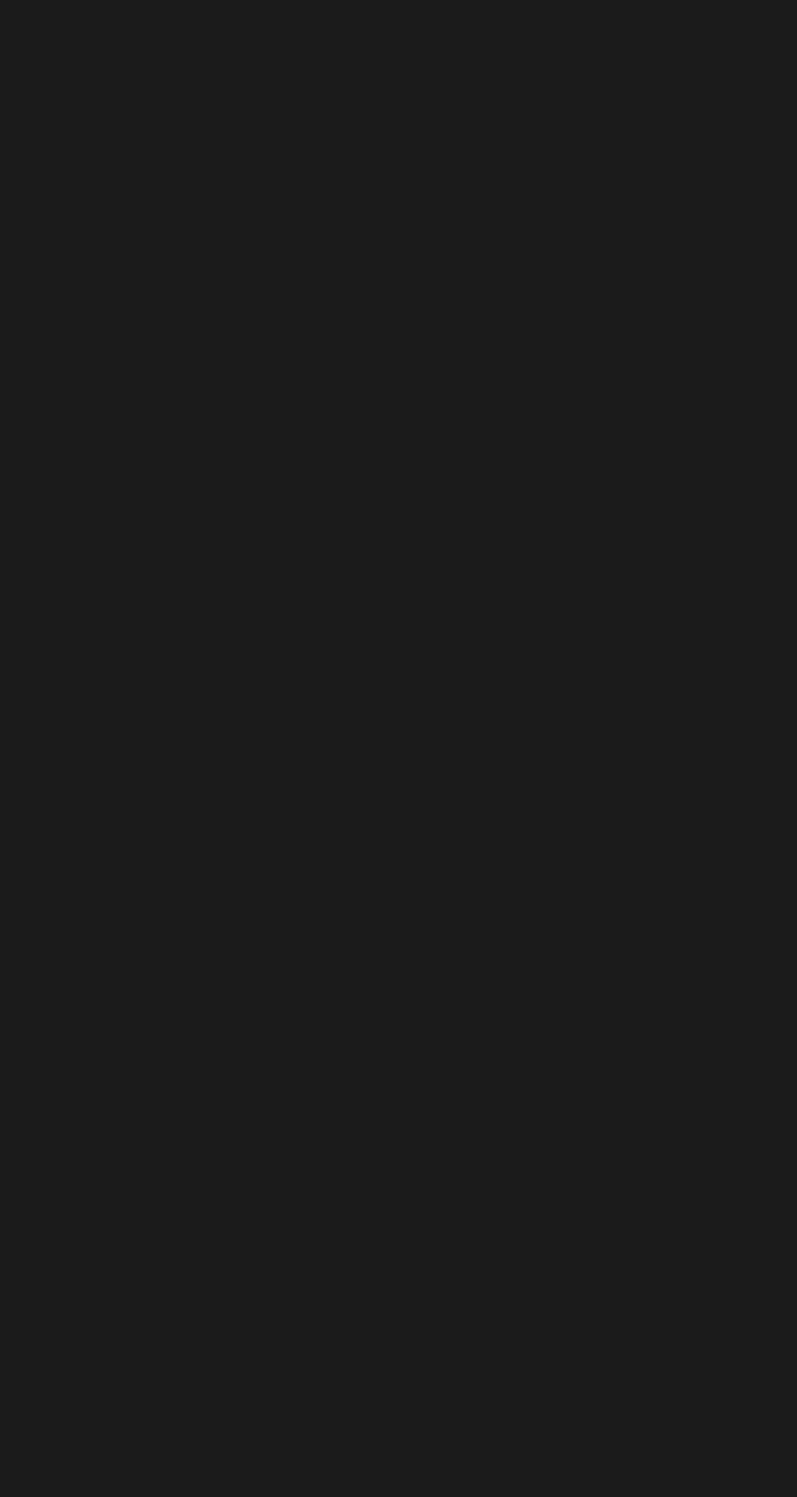
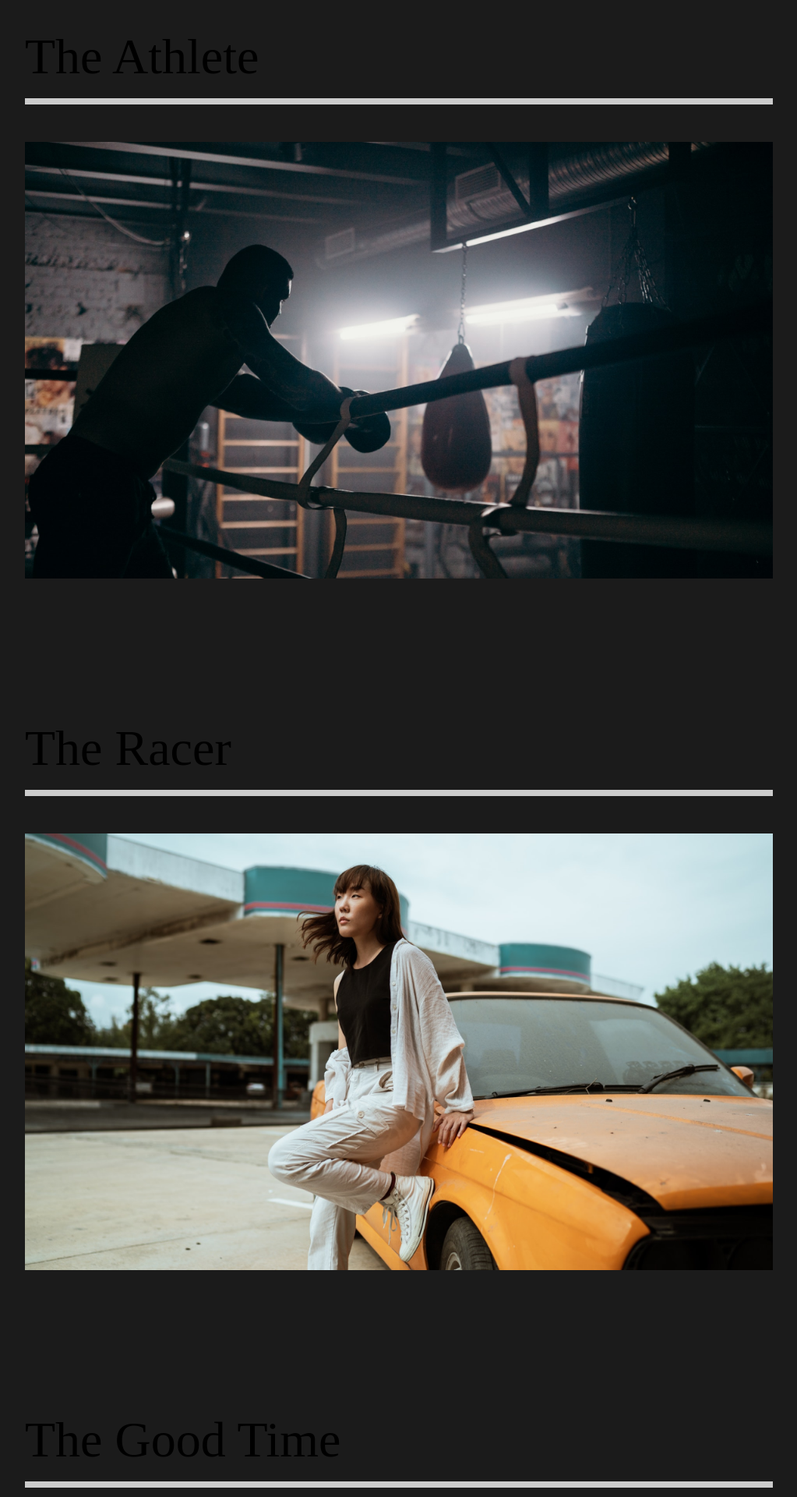
Before and after one commit to maciejrek/react-capture-portfolio, a React (Create React App) app: page /work in a window 1280 px wide. Shown: the part 140-2060 px from the top of the page at 78% size, without its empty margins (128-1151 px from the left). Before the commit the page ends 800 px from the top, so only its background shows below. Built offline with nearby package versions, Linux system fonts and the light colour scheme; the HTML template or start-up script is replaced by a standard one.

Commit message:
Add OurWork page

```diff
--- a/src/pages/OurWork.js
+++ b/src/pages/OurWork.js
@@ -1,11 +1,60 @@
 import React from "react";
+import styled from "styled-components";
+import { Link } from "react-router-dom";
+//images
+import athlete from "../img/athlete-small.png";
+import theracer from "../img/theracer-small.png";
+import goodtimes from "../img/goodtimes-small.png";
 
 const OurWork = () => {
   return (
-    <div>
-      <h1>Our Work</h1>
-    </div>
+    <StyledWork>
+      <StyledMovie>
+        <h2>The Athlete</h2>
+        <div className="line"></div>
+        <Link>
+          <img src={athlete} alt="athlete" />
+        </Link>
+      </StyledMovie>
+      <StyledMovie>
+        <h2>The Racer</h2>
+        <div className="line"></div>
+        <Link>
+          <img src={theracer} alt="theracer" />
+        </Link>
+      </StyledMovie>
+      <StyledMovie>
+        <h2>The Good Time</h2>
+        <div className="line"></div>
+        <Link>
+          <img src={goodtimes} alt="goodtimes" />
+        </Link>
+      </StyledMovie>
+    </StyledWork>
   );
 };
 
+const StyledWork = styled.div`
+  min-height: 100vh;
+  overflow: hidden;
+  padding: 5rem 10rem;
+  h2 {
+    padding: 1rem 0rem;
+  }
+`;
+
+const StyledMovie = styled.div`
+  padding-bottom: 10rem;
+  .line {
+    height: 0.5rem;
+    background: #cccccc;
+    margin-bottom: 3rem;
+  }
+  img {
+    width: 100%;
+    height: 70vh;
+    object-fit: cover;
+  }
+`;
+
 export default OurWork;
```
